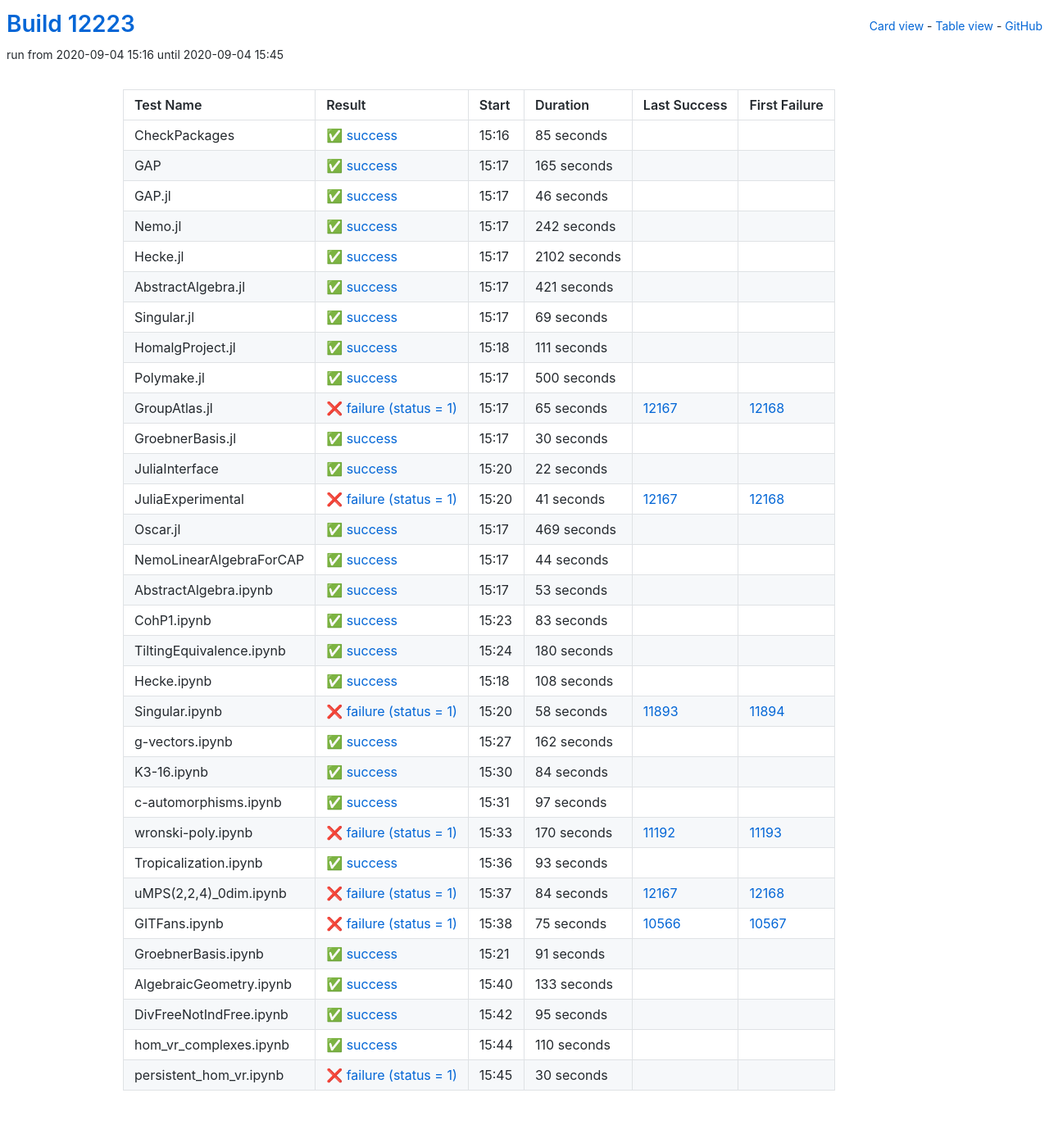
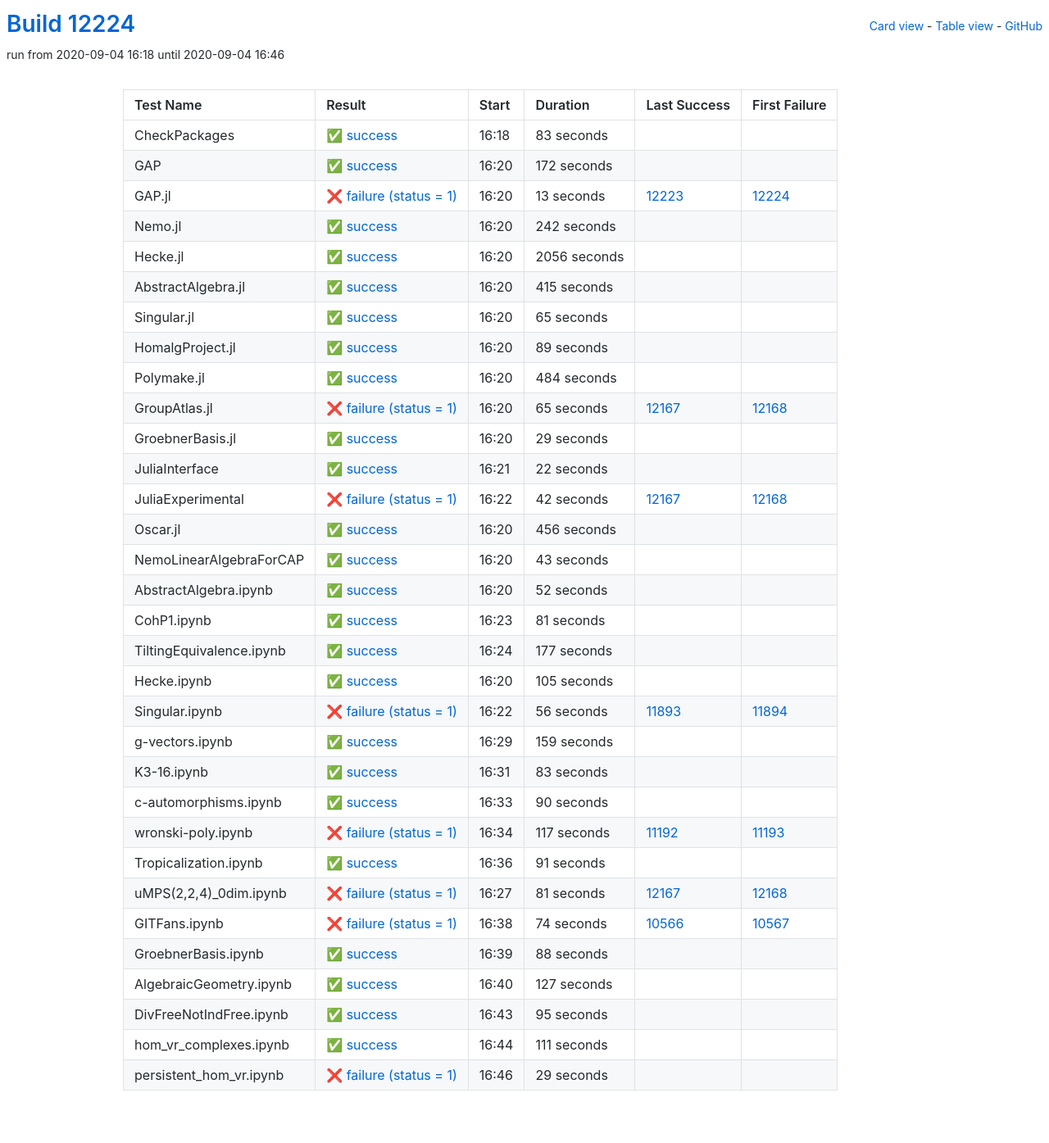
Before and after one commit to oscar-system/oscar-ci-status, a Jekyll site: the page built from table.html, in a window 1280 px wide. Shown: the whole page at 82% size. Built offline with Jekyll 4.4.1, drawn with Linux system fonts in a browser that asks for light colours.

Commit message:
Build #12224

```diff
--- a/_data/ci.yml
+++ b/_data/ci.yml
@@ -1,6 +1,6 @@
 ---
-build: 12223
-build_url: https://oscarci.mathematik.uni-kl.de/job/oscar/12223/
+build: 12224
+build_url: https://oscarci.mathematik.uni-kl.de/job/oscar/12224/
 job: oscar
 organization: oscar-system
 repo: oscar-ci-status
@@ -8,44 +8,44 @@
 tests:
 - name: CheckPackages
   id: checkpackages
-  log: https://oscarci.mathematik.uni-kl.de/job/oscar/12223/artifact/logs/build-12223/CheckPackages.log
-  start: 2020-09-04 15:16
+  log: https://oscarci.mathematik.uni-kl.de/job/oscar/12224/artifact/logs/build-12224/CheckPackages.log
+  start: 2020-09-04 16:18
   success: true
   exitcode: 0
   status: success
-  duration: 85
+  duration: 83
   last_success: false
   last_success_url:
   first_failure: false
   first_failure_url:
 - name: GAP
   id: gap
-  log: https://oscarci.mathematik.uni-kl.de/job/oscar/12223/artifact/logs/build-12223/GAP.log
-  start: 2020-09-04 15:17
+  log: https://oscarci.mathematik.uni-kl.de/job/oscar/12224/artifact/logs/build-12224/GAP.log
+  start: 2020-09-04 16:20
   success: true
   exitcode: 0
   status: success
-  duration: 165
+  duration: 172
   last_success: false
   last_success_url:
   first_failure: false
   first_failure_url:
 - name: GAP.jl
   id: gap-jl
-  log: https://oscarci.mathematik.uni-kl.de/job/oscar/12223/artifact/logs/build-12223/GAP.jl.log
-  start: 2020-09-04 15:17
-  success: true
-  exitcode: 0
-  status: success
-  duration: 46
-  last_success: false
-  last_success_url:
-  first_failure: false
-  first_failure_url:
+  log: https://oscarci.mathematik.uni-kl.de/job/oscar/12224/artifact/logs/build-12224/GAP.jl.log
+  start: 2020-09-04 16:20
+  success: false
+  exitcode: 1
+  status: failure
+  duration: 13
+  last_success: 12223
+  last_success_url: https://oscarci.mathematik.uni-kl.de/job/oscar/12223/
+  first_failure: 12224
+  first_failure_url: https://oscarci.mathematik.uni-kl.de/job/oscar/12224/
 - name: Nemo.jl
   id: nemo-jl
-  log: https://oscarci.mathematik.uni-kl.de/job/oscar/12223/artifact/logs/build-12223/Nemo.jl.log
-  start: 2020-09-04 15:17
+  log: https://oscarci.mathematik.uni-kl.de/job/oscar/12224/artifact/logs/build-12224/Nemo.jl.log
+  start: 2020-09-04 16:20
   success: true
   exitcode: 0
   status: success
@@ -56,68 +56,68 @@
   first_failure_url:
 - name: Hecke.jl
   id: hecke-jl
-  log: https://oscarci.mathematik.uni-kl.de/job/oscar/12223/artifact/logs/build-12223/Hecke.jl.log
-  start: 2020-09-04 15:17
+  log: https://oscarci.mathematik.uni-kl.de/job/oscar/12224/artifact/logs/build-12224/Hecke.jl.log
+  start: 2020-09-04 16:20
   success: true
   exitcode: 0
   status: success
-  duration: 2102
+  duration: 2056
   last_success: false
   last_success_url:
   first_failure: false
   first_failure_url:
 - name: AbstractAlgebra.jl
   id: abstractalgebra-jl
-  log: https://oscarci.mathematik.uni-kl.de/job/oscar/12223/artifact/logs/build-12223/AbstractAlgebra.jl.log
-  start: 2020-09-04 15:17
+  log: https://oscarci.mathematik.uni-kl.de/job/oscar/12224/artifact/logs/build-12224/AbstractAlgebra.jl.log
+  start: 2020-09-04 16:20
   success: true
   exitcode: 0
   status: success
-  duration: 421
+  duration: 415
   last_success: false
   last_success_url:
   first_failure: false
   first_failure_url:
 - name: Singular.jl
   id: singular-jl
-  log: https://oscarci.mathematik.uni-kl.de/job/oscar/12223/artifact/logs/build-12223/Singular.jl.log
-  start: 2020-09-04 15:17
+  log: https://oscarci.mathematik.uni-kl.de/job/oscar/12224/artifact/logs/build-12224/Singular.jl.log
+  start: 2020-09-04 16:20
   success: true
   exitcode: 0
   status: success
-  duration: 69
+  duration: 65
   last_success: false
   last_success_url:
   first_failure: false
   first_failure_url:
 - name: HomalgProject.jl
   id: homalgproject-jl
-  log: https://oscarci.mathematik.uni-kl.de/job/oscar/12223/artifact/logs/build-12223/HomalgProject.jl.log
-  start: 2020-09-04 15:18
+  log: https://oscarci.mathematik.uni-kl.de/job/oscar/12224/artifact/logs/build-12224/HomalgProject.jl.log
+  start: 2020-09-04 16:20
   success: true
   exitcode: 0
   status: success
-  duration: 111
+  duration: 89
   last_success: false
   last_success_url:
   first_failure: false
   first_failure_url:
 - name: Polymake.jl
   id: polymake-jl
-  log: https://oscarci.mathematik.uni-kl.de/job/oscar/12223/artifact/logs/build-12223/Polymake.jl.log
-  start: 2020-09-04 15:17
+  log: https://oscarci.mathematik.uni-kl.de/job/oscar/12224/artifact/logs/build-12224/Polymake.jl.log
+  start: 2020-09-04 16:20
   success: true
   exitcode: 0
   status: success
-  duration: 500
+  duration: 484
   last_success: false
   last_success_url:
   first_failure: false
   first_failure_url:
 - name: GroupAtlas.jl
   id: groupatlas-jl
-  log: https://oscarci.mathematik.uni-kl.de/job/oscar/12223/artifact/logs/build-12223/GroupAtlas.jl.log
-  start: 2020-09-04 15:17
+  log: https://oscarci.mathematik.uni-kl.de/job/oscar/12224/artifact/logs/build-12224/GroupAtlas.jl.log
+  start: 2020-09-04 16:20
   success: false
   exitcode: 1
   status: failure
@@ -128,20 +128,20 @@
   first_failure_url: https://oscarci.mathematik.uni-kl.de/job/oscar/12168/
 - name: GroebnerBasis.jl
   id: groebnerbasis-jl
-  log: https://oscarci.mathematik.uni-kl.de/job/oscar/12223/artifact/logs/build-12223/GroebnerBasis.jl.log
-  start: 2020-09-04 15:17
+  log: https://oscarci.mathematik.uni-kl.de/job/oscar/12224/artifact/logs/build-12224/GroebnerBasis.jl.log
+  start: 2020-09-04 16:20
   success: true
   exitcode: 0
   status: success
-  duration: 30
+  duration: 29
   last_success: false
   last_success_url:
   first_failure: false
   first_failure_url:
 - name: JuliaInterface
   id: juliainterface
-  log: https://oscarci.mathematik.uni-kl.de/job/oscar/12223/artifact/logs/build-12223/JuliaInterface.log
-  start: 2020-09-04 15:20
+  log: https://oscarci.mathematik.uni-kl.de/job/oscar/12224/artifact/logs/build-12224/JuliaInterface.log
+  start: 2020-09-04 16:21
   success: true
   exitcode: 0
   status: success
@@ -152,56 +152,116 @@
   first_failure_url:
 - name: JuliaExperimental
   id: juliaexperimental
-  log: https://oscarci.mathematik.uni-kl.de/job/oscar/12223/artifact/logs/build-12223/JuliaExperimental.log
-  start: 2020-09-04 15:20
+  log: https://oscarci.mathematik.uni-kl.de/job/oscar/12224/artifact/logs/build-12224/JuliaExperimental.log
+  start: 2020-09-04 16:22
   success: false
   exitcode: 1
   status: failure
-  duration: 41
+  duration: 42
   last_success: 12167
   last_success_url: https://oscarci.mathematik.uni-kl.de/job/oscar/12167/
   first_failure: 12168
   first_failure_url: https://oscarci.mathematik.uni-kl.de/job/oscar/12168/
 - name: Oscar.jl
   id: oscar-jl
-  log: https://oscarci.mathematik.uni-kl.de/job/oscar/12223/artifact/logs/build-12223/Oscar.jl.log
-  start: 2020-09-04 15:17
+  log: https://oscarci.mathematik.uni-kl.de/job/oscar/12224/artifact/logs/build-12224/Oscar.jl.log
+  start: 2020-09-04 16:20
   success: true
   exitcode: 0
   status: success
-  duration: 469
+  duration: 456
   last_success: false
   last_success_url:
   first_failure: false
   first_failure_url:
 - name: NemoLinearAlgebraForCAP
   id: nemolinearalgebraforcap
-  log: https://oscarci.mathematik.uni-kl.de/job/oscar/12223/artifact/logs/build-12223/NemoLinearAlgebraForCAP.log
-  start: 2020-09-04 15:17
+  log: https://oscarci.mathematik.uni-kl.de/job/oscar/12224/artifact/logs/build-12224/NemoLinearAlgebraForCAP.log
+  start: 2020-09-04 16:20
   success: true
   exitcode: 0
   status: success
-  duration: 44
+  duration: 43
   last_success: false
   last_success_url:
   first_failure: false
   first_failure_url:
 - name: AbstractAlgebra.ipynb
   id: abstractalgebra-ipynb
-  log: https://oscarci.mathematik.uni-kl.de/job/oscar/12223/artifact/logs/build-12223/AbstractAlgebra.ipynb.log
-  start: 2020-09-04 15:17
+  log: https://oscarci.mathematik.uni-kl.de/job/oscar/12224/artifact/logs/build-12224/AbstractAlgebra.ipynb.log
+  start: 2020-09-04 16:20
   success: true
   exitcode: 0
   status: success
-  duration: 53
+  duration: 52
   last_success: false
   last_success_url:
   first_failure: false
   first_failure_url:
 - name: CohP1.ipynb
   id: cohp1-ipynb
-  log: https://oscarci.mathematik.uni-kl.de/job/oscar/12223/artifact/logs/build-12223/CohP1.ipynb.log
-  start: 2020-09-04 15:23
+  log: https://oscarci.mathematik.uni-kl.de/job/oscar/12224/artifact/logs/build-12224/CohP1.ipynb.log
+  start: 2020-09-04 16:23
+  success: true
+  exitcode: 0
+  status: success
+  duration: 81
+  last_success: false
+  last_success_url:
+  first_failure: false
+  first_failure_url:
+- name: TiltingEquivalence.ipynb
+  id: tiltingequivalence-ipynb
+  log: https://oscarci.mathematik.uni-kl.de/job/oscar/12224/artifact/logs/build-12224/TiltingEquivalence.ipynb.log
+  start: 2020-09-04 16:24
+  success: true
+  exitcode: 0
+  status: success
+  duration: 177
+  last_success: false
+  last_success_url:
+  first_failure: false
+  first_failure_url:
+- name: Hecke.ipynb
+  id: hecke-ipynb
+  log: https://oscarci.mathematik.uni-kl.de/job/oscar/12224/artifact/logs/build-12224/Hecke.ipynb.log
+  start: 2020-09-04 16:20
+  success: true
+  exitcode: 0
+  status: success
+  duration: 105
+  last_success: false
+  last_success_url:
+  first_failure: false
+  first_failure_url:
+- name: Singular.ipynb
+  id: singular-ipynb
+  log: https://oscarci.mathematik.uni-kl.de/job/oscar/12224/artifact/logs/build-12224/Singular.ipynb.log
+  start: 2020-09-04 16:22
+  success: false
+  exitcode: 1
+  status: failure
+  duration: 56
+  last_success: 11893
+  last_success_url: https://oscarci.mathematik.uni-kl.de/job/oscar/11893/
+  first_failure: 11894
+  first_failure_url: https://oscarci.mathematik.uni-kl.de/job/oscar/11894/
+- name: g-vectors.ipynb
+  id: g-vectors-ipynb
+  log: https://oscarci.mathematik.uni-kl.de/job/oscar/12224/artifact/logs/build-12224/g-vectors.ipynb.log
+  start: 2020-09-04 16:29
+  success: true
+  exitcode: 0
+  status: success
+  duration: 159
+  last_success: false
+  last_success_url:
+  first_failure: false
+  first_failure_url:
+- name: K3-16.ipynb
+  id: k3-16-ipynb
+  log: https://oscarci.mathematik.uni-kl.de/job/oscar/12224/artifact/logs/build-12224/K3-16.ipynb.log
+  start: 2020-09-04 16:31
   success: true
   exitcode: 0
   status: success
@@ -210,130 +270,34 @@
   last_success_url:
   first_failure: false
   first_failure_url:
-- name: TiltingEquivalence.ipynb
-  id: tiltingequivalence-ipynb
-  log: https://oscarci.mathematik.uni-kl.de/job/oscar/12223/artifact/logs/build-12223/TiltingEquivalence.ipynb.log
-  start: 2020-09-04 15:24
+- name: c-automorphisms.ipynb
+  id: c-automorphisms-ipynb
+  log: https://oscarci.mathematik.uni-kl.de/job/oscar/12224/artifact/logs/build-12224/c-automorphisms.ipynb.log
+  start: 2020-09-04 16:33
   success: true
   exitcode: 0
   status: success
-  duration: 180
-  last_success: false
-  last_success_url:
-  first_failure: false
-  first_failure_url:
-- name: Hecke.ipynb
-  id: hecke-ipynb
-  log: https://oscarci.mathematik.uni-kl.de/job/oscar/12223/artifact/logs/build-12223/Hecke.ipynb.log
-  start: 2020-09-04 15:18
-  success: true
-  exitcode: 0
-  status: success
-  duration: 108
-  last_success: false
-  last_success_url:
-  first_failure: false
-  first_failure_url:
-- name: Singular.ipynb
-  id: singular-ipynb
-  log: https://oscarci.mathematik.uni-kl.de/job/oscar/12223/artifact/logs/build-12223/Singular.ipynb.log
-  start: 2020-09-04 15:20
-  success: false
-  exitcode: 1
-  status: failure
-  duration: 58
-  last_success: 11893
-  last_success_url: https://oscarci.mathematik.uni-kl.de/job/oscar/11893/
-  first_failure: 11894
-  first_failure_url: https://oscarci.mathematik.uni-kl.de/job/oscar/11894/
-- name: g-vectors.ipynb
-  id: g-vectors-ipynb
-  log: https://oscarci.mathematik.uni-kl.de/job/oscar/12223/artifact/logs/build-12223/g-vectors.ipynb.log
-  start: 2020-09-04 15:27
-  success: true
-  exitcode: 0
-  status: success
-  duration: 162
-  last_success: false
-  last_success_url:
-  first_failure: false
-  first_failure_url:
-- name: K3-16.ipynb
-  id: k3-16-ipynb
-  log: https://oscarci.mathematik.uni-kl.de/job/oscar/12223/artifact/logs/build-12223/K3-16.ipynb.log
-  start: 2020-09-04 15:30
-  success: true
-  exitcode: 0
-  status: success
-  duration: 84
-  last_success: false
-  last_success_url:
-  first_failure: false
-  first_failure_url:
-- name: c-automorphisms.ipynb
-  id: c-automorphisms-ipynb
-  log: https://oscarci.mathematik.uni-kl.de/job/oscar/12223/artifact/logs/build-12223/c-automorphisms.ipynb.log
-  start: 2020-09-04 15:31
-  success: true
-  exitcode: 0
-  status: success
-  duration: 97
+  duration: 90
   last_success: false
   last_success_url:
   first_failure: false
   first_failure_url:
 - name: wronski-poly.ipynb
   id: wronski-poly-ipynb
-  log: https://oscarci.mathematik.uni-kl.de/job/oscar/12223/artifact/logs/build-12223/wronski-poly.ipynb.log
-  start: 2020-09-04 15:33
+  log: https://oscarci.mathematik.uni-kl.de/job/oscar/12224/artifact/logs/build-12224/wronski-poly.ipynb.log
+  start: 2020-09-04 16:34
   success: false
   exitcode: 1
   status: failure
-  duration: 170
+  duration: 117
   last_success: 11192
   last_success_url: https://oscarci.mathematik.uni-kl.de/job/oscar/11192/
   first_failure: 11193
   first_failure_url: https://oscarci.mathematik.uni-kl.de/job/oscar/11193/
 - name: Tropicalization.ipynb
   id: tropicalization-ipynb
-  log: https://oscarci.mathematik.uni-kl.de/job/oscar/12223/artifact/logs/build-12223/Tropicalization.ipynb.log
-  start: 2020-09-04 15:36
-  success: true
-  exitcode: 0
-  status: success
-  duration: 93
-  last_success: false
-  last_success_url:
-  first_failure: false
-  first_failure_url:
-- name: uMPS(2,2,4)_0dim.ipynb
-  id: umps-2-2-4-0dim-ipynb
-  log: https://oscarci.mathematik.uni-kl.de/job/oscar/12223/artifact/logs/build-12223/uMPS-2-2-4-_0dim.ipynb.log
-  start: 2020-09-04 15:37
-  success: false
-  exitcode: 1
-  status: failure
-  duration: 84
-  last_success: 12167
-  last_success_url: https://oscarci.mathematik.uni-kl.de/job/oscar/12167/
-  first_failure: 12168
-  first_failure_url: https://oscarci.mathematik.uni-kl.de/job/oscar/12168/
-- name: GITFans.ipynb
-  id: gitfans-ipynb
-  log: https://oscarci.mathematik.uni-kl.de/job/oscar/12223/artifact/logs/build-12223/GITFans.ipynb.log
-  start: 2020-09-04 15:38
-  success: false
-  exitcode: 1
-  status: failure
-  duration: 75
-  last_success: 10566
-  last_success_url: https://oscarci.mathematik.uni-kl.de/job/oscar/10566/
-  first_failure: 10567
-  first_failure_url: https://oscarci.mathematik.uni-kl.de/job/oscar/10567/
-- name: GroebnerBasis.ipynb
-  id: groebnerbasis-ipynb
-  log: https://oscarci.mathematik.uni-kl.de/job/oscar/12223/artifact/logs/build-12223/GroebnerBasis.ipynb.log
-  start: 2020-09-04 15:21
+  log: https://oscarci.mathematik.uni-kl.de/job/oscar/12224/artifact/logs/build-12224/Tropicalization.ipynb.log
+  start: 2020-09-04 16:36
   success: true
   exitcode: 0
   status: success
@@ -342,22 +306,58 @@
   last_success_url:
   first_failure: false
   first_failure_url:
-- name: AlgebraicGeometry.ipynb
-  id: algebraicgeometry-ipynb
-  log: https://oscarci.mathematik.uni-kl.de/job/oscar/12223/artifact/logs/build-12223/AlgebraicGeometry.ipynb.log
-  start: 2020-09-04 15:40
+- name: uMPS(2,2,4)_0dim.ipynb
+  id: umps-2-2-4-0dim-ipynb
+  log: https://oscarci.mathematik.uni-kl.de/job/oscar/12224/artifact/logs/build-12224/uMPS-2-2-4-_0dim.ipynb.log
+  start: 2020-09-04 16:27
+  success: false
+  exitcode: 1
+  status: failure
+  duration: 81
+  last_success: 12167
+  last_success_url: https://oscarci.mathematik.uni-kl.de/job/oscar/12167/
+  first_failure: 12168
+  first_failure_url: https://oscarci.mathematik.uni-kl.de/job/oscar/12168/
+- name: GITFans.ipynb
+  id: gitfans-ipynb
+  log: https://oscarci.mathematik.uni-kl.de/job/oscar/12224/artifact/logs/build-12224/GITFans.ipynb.log
+  start: 2020-09-04 16:38
+  success: false
+  exitcode: 1
+  status: failure
+  duration: 74
+  last_success: 10566
+  last_success_url: https://oscarci.mathematik.uni-kl.de/job/oscar/10566/
+  first_failure: 10567
+  first_failure_url: https://oscarci.mathematik.uni-kl.de/job/oscar/10567/
+- name: GroebnerBasis.ipynb
+  id: groebnerbasis-ipynb
+  log: https://oscarci.mathematik.uni-kl.de/job/oscar/12224/artifact/logs/build-12224/GroebnerBasis.ipynb.log
+  start: 2020-09-04 16:39
   success: true
   exitcode: 0
   status: success
-  duration: 133
+  duration: 88
+  last_success: false
+  last_success_url:
+  first_failure: false
+  first_failure_url:
+- name: AlgebraicGeometry.ipynb
+  id: algebraicgeometry-ipynb
+  log: https://oscarci.mathematik.uni-kl.de/job/oscar/12224/artifact/logs/build-12224/AlgebraicGeometry.ipynb.log
+  start: 2020-09-04 16:40
+  success: true
+  exitcode: 0
+  status: success
+  duration: 127
   last_success: false
   last_success_url:
   first_failure: false
   first_failure_url:
 - name: DivFreeNotIndFree.ipynb
   id: divfreenotindfree-ipynb
-  log: https://oscarci.mathematik.uni-kl.de/job/oscar/12223/artifact/logs/build-12223/DivFreeNotIndFree.ipynb.log
-  start: 2020-09-04 15:42
+  log: https://oscarci.mathematik.uni-kl.de/job/oscar/12224/artifact/logs/build-12224/DivFreeNotIndFree.ipynb.log
+  start: 2020-09-04 16:43
   success: true
   exitcode: 0
   status: success
@@ -368,24 +368,24 @@
   first_failure_url:
 - name: hom_vr_complexes.ipynb
   id: hom-vr-complexes-ipynb
-  log: https://oscarci.mathematik.uni-kl.de/job/oscar/12223/artifact/logs/build-12223/hom_vr_complexes.ipynb.log
-  start: 2020-09-04 15:44
+  log: https://oscarci.mathematik.uni-kl.de/job/oscar/12224/artifact/logs/build-12224/hom_vr_complexes.ipynb.log
+  start: 2020-09-04 16:44
   success: true
   exitcode: 0
   status: success
-  duration: 110
+  duration: 111
   last_success: false
   last_success_url:
   first_failure: false
   first_failure_url:
 - name: persistent_hom_vr.ipynb
   id: persistent-hom-vr-ipynb
-  log: https://oscarci.mathematik.uni-kl.de/job/oscar/12223/artifact/logs/build-12223/persistent_hom_vr.ipynb.log
-  start: 2020-09-04 15:45
+  log: https://oscarci.mathematik.uni-kl.de/job/oscar/12224/artifact/logs/build-12224/persistent_hom_vr.ipynb.log
+  start: 2020-09-04 16:46
   success: false
   exitcode: 1
   status: failure
-  duration: 30
+  duration: 29
   last_success: false
   last_success_url:
   first_failure: false
```
Also changed, not shown: README.md.
